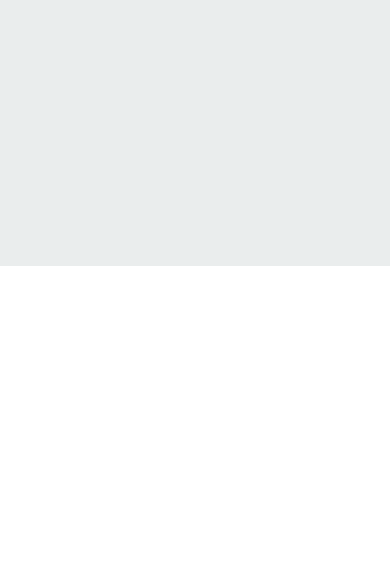
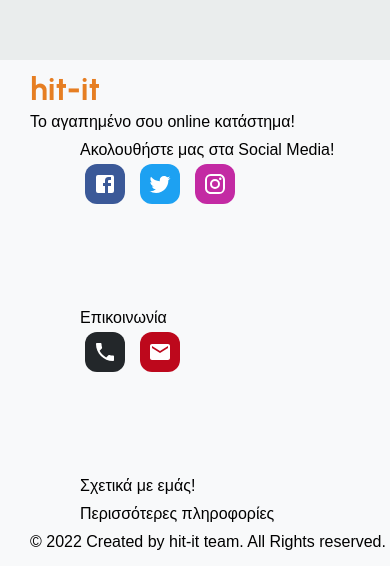
Before and after one commit to platonasmilitsis/WebAppTechno, a React (Create React App) app in the folder frontend/hit-it/: page / in a window 390 px wide. Shown: the part 434-1000 px from the top of the page. Before the commit the page ends 844 px from the top, so only its background shows below. Built offline with nearby package versions, Linux system fonts and the light colour scheme.

Commit message:
Responsive Footer

```diff
--- a/frontend/hit-it/src/components/Global/Footer.jsx
+++ b/frontend/hit-it/src/components/Global/Footer.jsx
@@ -4,12 +4,12 @@ import  styled from "styled-components";
 
 
 const Foot = styled.div`
-    padding: 10px 0px;
+    padding: 10px 10px;
     background: #f8f9fa;
-    position: flex;
-    bottom: 0;
+    ${'' /* position: relative; */}
     width: 100%;
 `;
+
 const Conrainer = styled.div`
     display:flex;
     flex-direction: column;
@@ -40,8 +40,9 @@ const Logo = styled.h1`
 `;
 
 const Description = styled.p`
-    margin: 20px 0;
+    margin: 5px 0;
     margin-left:20px;
+    font-family: 'Arial', 'sans-serif';
 `;
 
 
@@ -63,27 +64,20 @@ const Icons = styled.div`
   margin-right: 15px;
 `;
 
-const Wrapper=styled.div`
-    flex :1;
-    display:flex;
-    flex-direction:column;
-    margin:0;
-    margin-top:-100px;
-`;
+
 
 const Footer = () => {
     return (
         <Foot>
             <Logo>hit-it</Logo>
             <Description>
-                Your favourite online shop!
+                Το αγαπημένο σου online κατάστημα!
             </Description>
             <Conrainer>
                 <Row>
                     <Column>
-                        <Wrapper>
                         <Description>
-                                Follow us on Social Media!
+                            Ακολουθήστε μας στα Social Media!
                         </Description>
                         <SocialMedia>
                             <Icons color="3b5998">
@@ -96,12 +90,10 @@ const Footer = () => {
                                 <Instagram/>
                             </Icons>
                         </SocialMedia>
-                        </Wrapper>
                     </Column>
                     <Column>
-                        <Wrapper>
                         <Description>
-                                Contact Us!
+                            Επικοινωνία
                         </Description>
                         <SocialMedia>
                             <Icons color="23272a">
@@ -111,15 +103,15 @@ const Footer = () => {
                                 <Email/>
                             </Icons>
                         </SocialMedia>
-                        </Wrapper>
                     </Column>
                     <Column>
-                        <Wrapper>
                         <Description>
-                                Abouts Us!
+                            Σχετικά με εμάς!
                         </Description>
-                            Find out more
-                        </Wrapper>
+                        <Description>
+                            Περισσότερες πληροφορίες
+                        </Description>
+
                     </Column>
                 </Row>
             </Conrainer>
--- a/frontend/hit-it/src/pages/Categories/Technology.jsx
+++ b/frontend/hit-it/src/pages/Categories/Technology.jsx
@@ -5,6 +5,7 @@ import NavBar from '../../components/Categories/NavBar';
 import Breadcrumb from '../../components/Global/Breadcrumb';
 import CategoryName from '../../components/Categories/CategoryName';
 import Grid from '../../components/Categories/Grid';
+import Footer from '../../components/Global/Footer';
 
 const Container=styled.div`
   background-color:#eaeded;
@@ -47,6 +48,7 @@ const Technology = () => {
         {CategoryName("Τεχνολογία")}
       </CategoryNameContainer>
       {Grid(images,titles,descriptions)}
+      <Footer/>
     </Container>
   )
 }
--- a/frontend/hit-it/src/pages/Welcome.jsx
+++ b/frontend/hit-it/src/pages/Welcome.jsx
@@ -2,12 +2,13 @@ import React from 'react'
 import styled from 'styled-components'
 import { useNavigate } from 'react-router-dom';
 import { Helmet, HelmetProvider } from 'react-helmet-async';
+import Footer from '../components/Global/Footer';
 
 
 const Container=styled.div`
     background-color:#eaeded;
     width:100%;
-    height:700px;
+    height:1000px;
     display:flex;
     align-items:center;
     justify-content:center;
@@ -28,6 +29,8 @@ const Logo=styled.h1`
     margin-bottom:350px;
     margin-right:800px;
 `;
+
+
 
 const Description=styled.p`
     font-size:25px;
@@ -57,6 +60,12 @@ const Button=styled.button`
     font-weight:700;
 `;
 
+const FooterCont=styled.div`
+    position:absolute;
+    bottom:0;
+    width:100%;
+`;
+
 const Welcome = () => {
     let navigate=useNavigate();
   return (
@@ -79,6 +88,9 @@ const Welcome = () => {
         <Button onClick={()=>navigate("/home")}>
             Συνέχεια σαν επισκέπτης
         </Button>
+        <FooterCont>
+            <Footer/>
+        </FooterCont>
     </Container>
   )
 }
```
Lines whose indentation alone changed are shown as unchanged.
